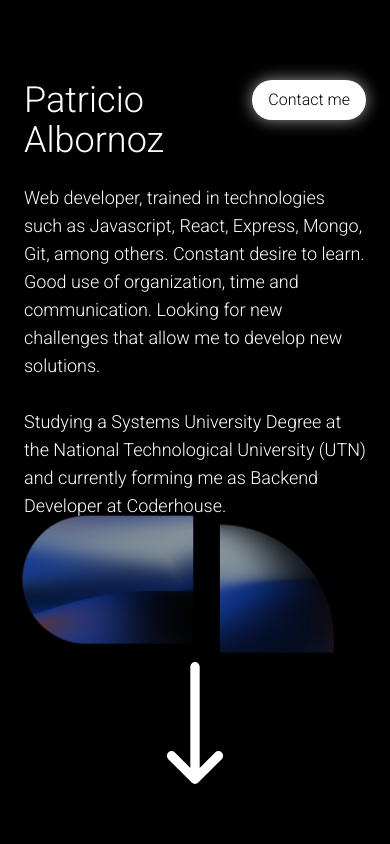
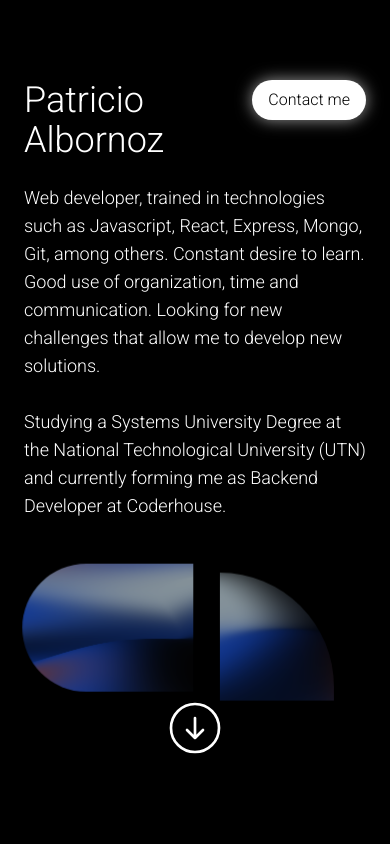
Before and after one commit to pato-1441/portfolioPatricio, a React (Vite) app: page / in a window 390 px wide. Shown: the top 844 px of the page. Built offline with nearby package versions, Linux system fonts and the light colour scheme.

Commit message:
down arrow found

```diff
--- a/src/components/DownArrow/DownArrow.jsx
+++ b/src/components/DownArrow/DownArrow.jsx
@@ -3,19 +3,19 @@ import { motion } from "framer-motion";
 
 const DownArrow = () => {
   return (
-    <motion.svg>
+    <motion.svg className="w-16 h-16">
       <svg
         xmlns="http://www.w3.org/2000/svg"
         fill="none"
         viewBox="0 0 24 24"
-        stroke-width="1.5"
+        strokeWidth={1}
         stroke="currentColor"
-        className="w-12 h-12"
+        className="w-6 h-6"
       >
         <path
-          stroke-linecap="round"
-          stroke-linejoin="round"
-          d="M15.75 17.25L12 21m0 0l-3.75-3.75M12 21V3"
+          strokeLinecap="round"
+          strokeLinejoin="round"
+          d="M9 12.75l3 3m0 0l3-3m-3 3v-7.5M21 12a9 9 0 11-18 0 9 9 0 0118 0z"
         />
       </svg>
     </motion.svg>
--- a/src/components/MainText/MainText.jsx
+++ b/src/components/MainText/MainText.jsx
@@ -33,7 +33,7 @@ const MainText = () => {
             Coderhouse.
           </p>
         </div>
-        <div className="flex gap-6 h-32 sm:h-96">
+        <div className="flex gap-6 h-32 sm:h-96 mt-12 sm:mt-0">
           <MeshGradientOne />
           <MeshGradientTwo />
         </div>
```
